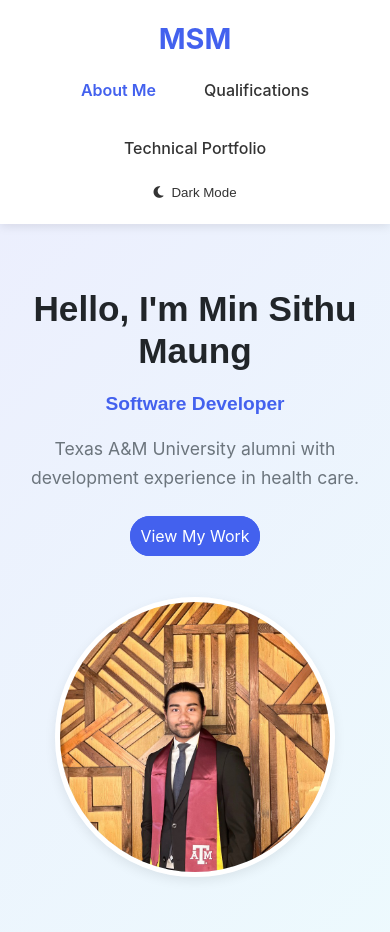
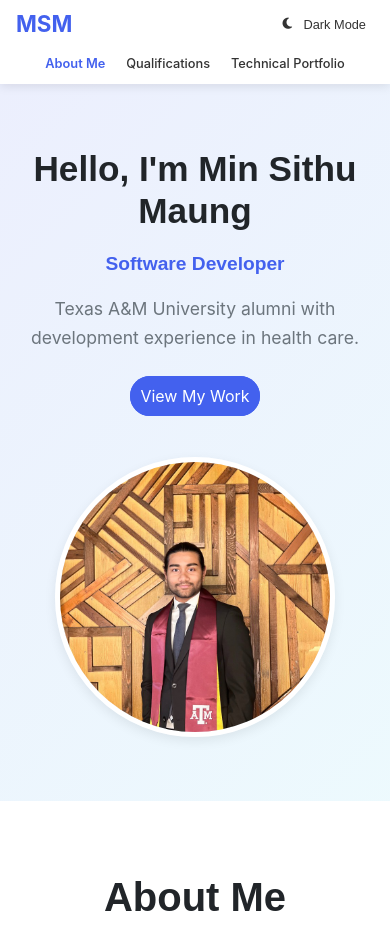
Before and after one commit to MinSithuMaung/portfolio, a plain HTML site: page index.html in a window 390 px wide. Shown: the top 932 px of the page. Drawn offline with Linux system fonts and the light colour scheme.

Commit message:
fixed sizing for nav bar in mobile

```diff
--- a/css/new_styles.css
+++ b/css/new_styles.css
@@ -574,6 +574,7 @@ footer {
 }
 
 @media (max-width: 767px) {
+
     header .container {
         flex-direction: column;
         gap: var(--spacing-sm);
@@ -595,4 +596,67 @@ footer {
     .project-buttons {
         flex-direction: column;
     }
+
 }
+
+@media (max-width: 767px) {
+
+    header {
+        padding: 0.4rem 0;
+    }
+
+    header .container {
+        display: grid;
+        grid-template-areas:
+            "logo theme"
+            "nav nav";
+        gap: 0.5rem;
+    }
+
+    .logo {
+        grid-area: logo;
+        font-size: 1.4rem;
+        margin-right: 0;
+        align-self: center;
+    }
+
+    nav {
+        grid-area: nav;
+    }
+
+    nav ul {
+        display: flex;
+        gap: 0.3rem;
+        padding: 0;
+        overflow-x: auto;
+        -webkit-overflow-scrolling: touch;
+        padding-bottom: 2px;
+        margin: 0;
+        flex-wrap: nowrap;
+    }
+
+    nav li {
+        flex-shrink: 0;
+    }
+
+    nav a {
+        font-size: 0.8rem;
+        padding: 0.25rem 0.5rem;
+        white-space: nowrap;
+    }
+
+    .theme-toggle {
+        grid-area: theme;
+        padding: 0.25rem 0.5rem;
+        font-size: 0.8rem;
+        justify-self: end;
+        align-self: center;
+        margin: 0;
+    }
+
+    .theme-toggle i {
+        margin-right: 0.2rem;
+        font-size: 0.8rem;
+    }
+
+}
```
